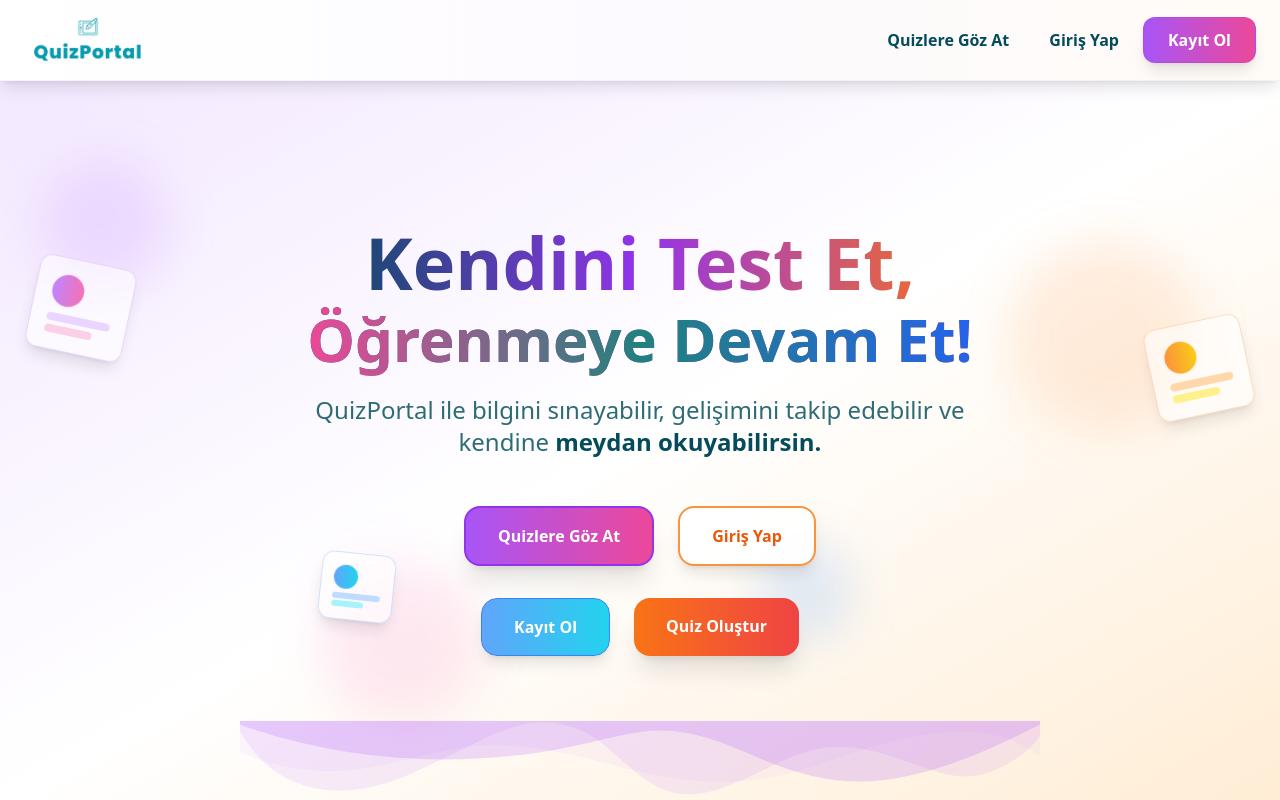
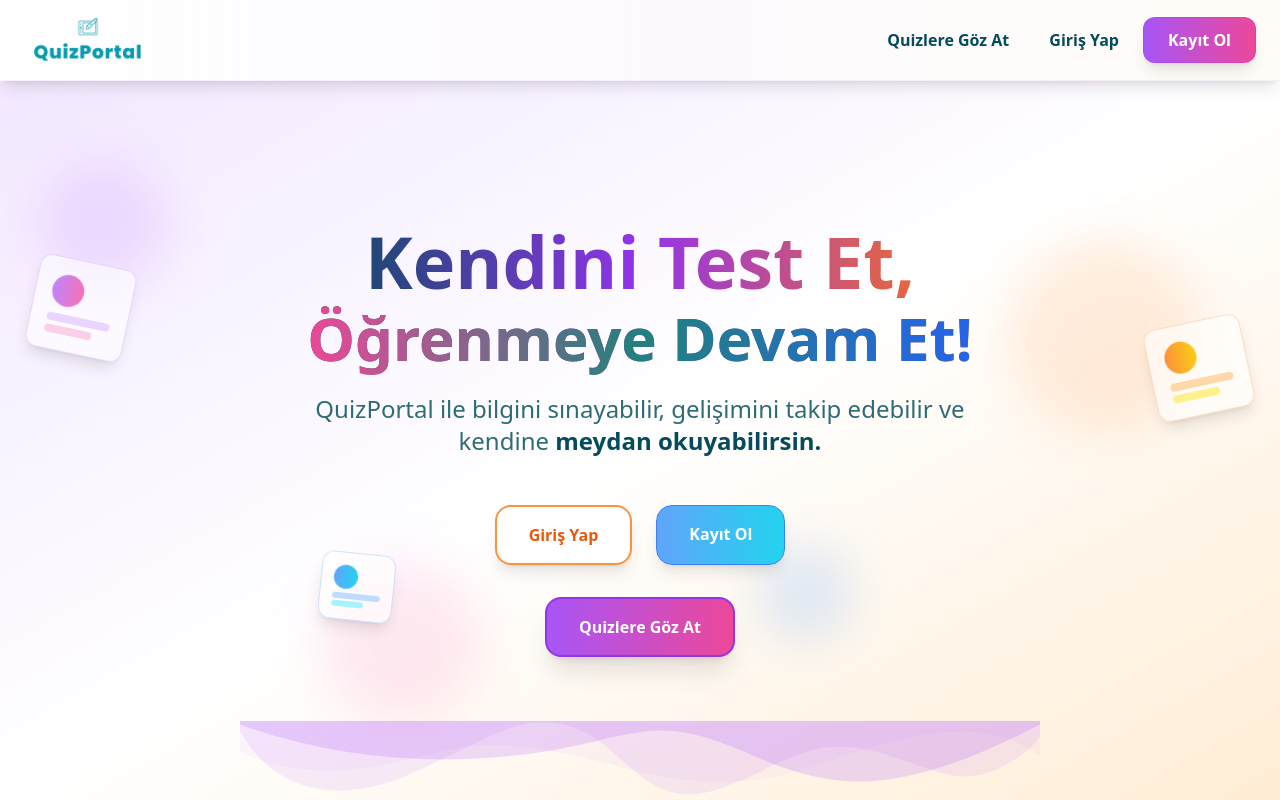
Before and after one commit to elifgure/Online-Quiz-Portal, a React (Vite) app in the folder quiz-portal/: page / in a window 1280 px wide. Shown: the top 800 px of the page. Built offline with nearby package versions, Linux system fonts and the light colour scheme; no server answers.

Commit message:
refactor: Rearrange links on LandingPage and add protection to quiz-list route

```diff
--- a/quiz-portal/src/pages/LandingPage.jsx
+++ b/quiz-portal/src/pages/LandingPage.jsx
@@ -56,37 +56,27 @@ const LandingPage = () => {
                 <>
                   <div className="flex flex-col sm:flex-row gap-6">
                     <Link
-                      to="/quiz-list"
-                      className="group bg-gradient-to-r from-purple-500 to-pink-500 hover:from-purple-600 hover:to-pink-600 text-white font-semibold px-8 py-4 rounded-2xl transition-all duration-300 shadow-xl hover:shadow-2xl transform hover:-translate-y-1 border-2 border-purple-600 relative overflow-hidden"
-                    >
-                      <span className="relative z-10">Quizlere Göz At</span>
-                      <div className="absolute inset-0 bg-gradient-to-r from-white/0 to-white/20 translate-x-[-100%] group-hover:translate-x-[100%] transition-transform duration-700"></div>
-                    </Link>
-
-                    <Link
                       to="/login"
                       className="group bg-white/90 backdrop-blur-sm border-2 border-orange-400 text-orange-600 hover:text-white hover:bg-orange-500 font-semibold px-8 py-4 rounded-2xl transition-all duration-300 shadow-lg hover:shadow-xl transform hover:-translate-y-1"
                     >
                       Giriş Yap
                     </Link>
-                  </div>
 
-                  <div className="flex flex-col sm:flex-row gap-6">
                     <Link
                       to="/register"
                       className="group bg-gradient-to-r from-blue-400 to-cyan-400 hover:from-blue-500 hover:to-cyan-500 text-white font-semibold px-8 py-4 rounded-2xl transition-all duration-300 shadow-lg hover:shadow-xl transform hover:-translate-y-1 border border-blue-500"
                     >
                       Kayıt Ol
                     </Link>
+                  </div>
 
-                    <Link
-                      to="/create-quiz2"
-                      className="group bg-gradient-to-r from-orange-500 to-red-500 hover:from-orange-600 hover:to-red-600 text-white font-semibold px-8 py-4 rounded-2xl transition-all duration-300 shadow-xl hover:shadow-2xl transform hover:-translate-y-1 relative overflow-hidden"
-                    >
-                      <span className="relative z-10">Quiz Oluştur</span>
-                      <div className="absolute inset-0 bg-gradient-to-r from-white/0 to-white/10 translate-x-[-100%] group-hover:translate-x-[100%] transition-transform duration-700"></div>
-                    </Link>
-                  </div>
+                  <Link
+                    to="/quiz-list"
+                    className="group bg-gradient-to-r from-purple-500 to-pink-500 hover:from-purple-600 hover:to-pink-600 text-white font-semibold px-8 py-4 rounded-2xl transition-all duration-300 shadow-xl hover:shadow-2xl transform hover:-translate-y-1 border-2 border-purple-600 relative overflow-hidden"
+                  >
+                    <span className="relative z-10">Quizlere Göz At</span>
+                    <div className="absolute inset-0 bg-gradient-to-r from-white/0 to-white/20 translate-x-[-100%] group-hover:translate-x-[100%] transition-transform duration-700"></div>
+                  </Link>
                 </>
               )}
             </div>
--- a/quiz-portal/src/routes/mainRoutes.jsx
+++ b/quiz-portal/src/routes/mainRoutes.jsx
@@ -26,6 +26,7 @@ const mainRoutes = [
   {
     path: "quiz-list",
     element: <QuizListPage />,
+    shouldProtect: false,
   },
 
   {
--- a/quiz-portal/src/routes/router.jsx
+++ b/quiz-portal/src/routes/router.jsx
@@ -1,4 +1,3 @@
-// src/routes/router.jsx
 import { createBrowserRouter } from "react-router-dom";
 import mainRoutes from "./mainRoutes";
 import authRoutes from "./authRoutes";
```
